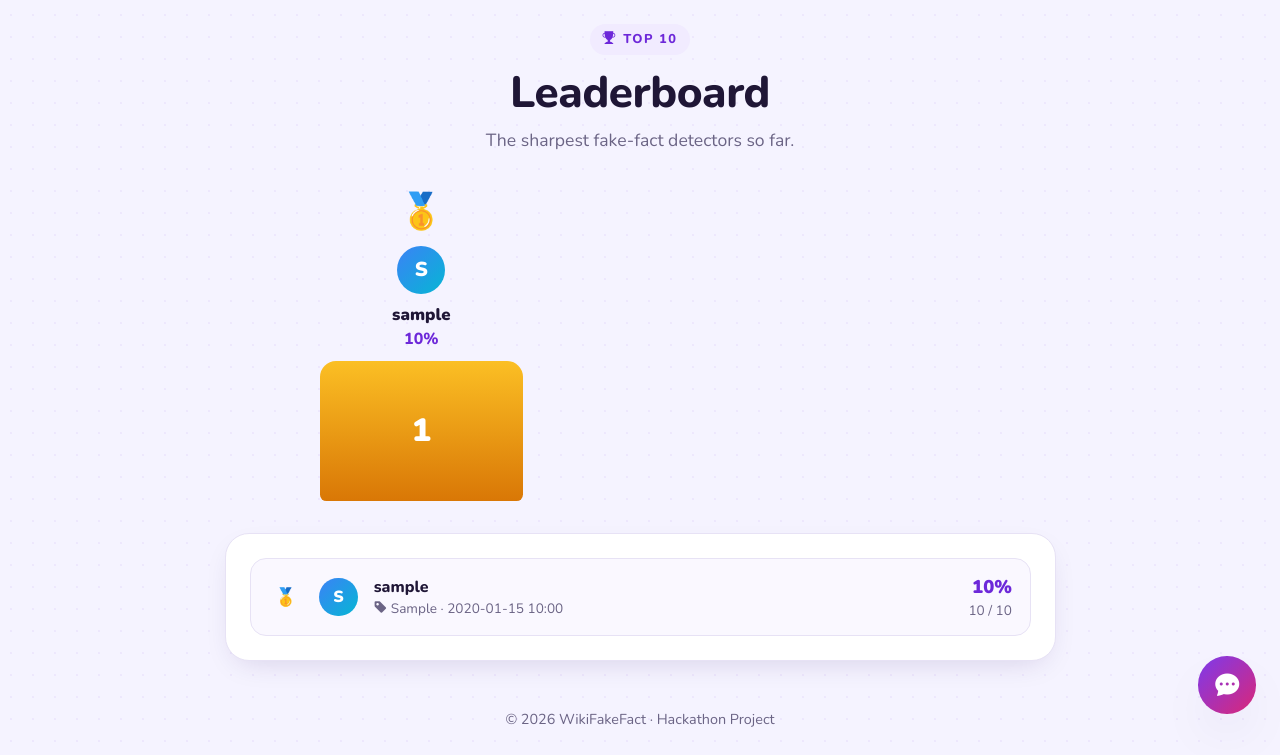
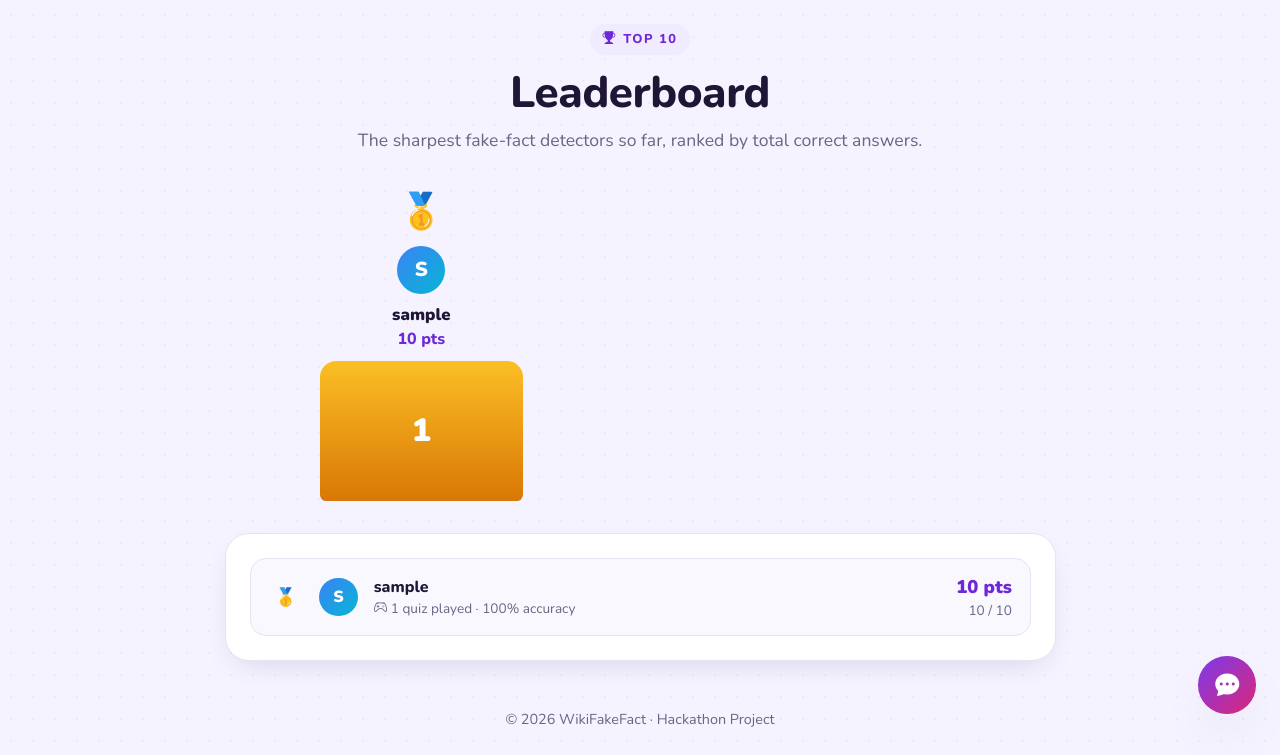
Before and after one commit to MohammedAttar002997/WikiFakeFacts, a Flask app: page /leaderboard in a window 1280 px wide. Shown: the part 62-817 px from the top of the page. Run offline with Flask 3, Linux system fonts and the light colour scheme; tables that the repository leaves empty hold one stand-in row (values such as "Sample post").

Commit message:
Rank the leaderboard by cumulative score, one row per player
The leaderboard listed the top 10 individual quiz results, so the same
player could appear several times with different scores.

Players are now ranked by total correct answers across all their
quizzes (ties broken by accuracy), with quizzes played and overall
accuracy shown on each row.

Co-Authored-By: Claude Opus 5.5 <noreply@anthropic.com>

```diff
--- a/app.py
+++ b/app.py
@@ -397,8 +397,23 @@ def results():
 
 @app.route('/leaderboard')
 def leaderboard():
-    top_scores = Score.query.order_by(Score.percentage.desc()).limit(10).all()
-    return render_template('leaderboard.html', scores=top_scores)
+    # One row per player: total correct answers across all their quizzes, ties broken by accuracy
+    total_points = func.sum(Score.score)
+    total_questions = func.sum(Score.total_questions)
+    rows = (db.session.query(User, total_points, total_questions, func.count(Score.id))
+            .join(Score, Score.user_id == User.id)
+            .group_by(User.id)
+            .order_by(total_points.desc(), (total_points * 1.0 / total_questions).desc())
+            .limit(10)
+            .all())
+    standings = [{
+        'user': user,
+        'points': points,
+        'total_questions': questions,
+        'quizzes': quizzes,
+        'percentage': points / questions * 100 if questions else 0,
+    } for user, points, questions, quizzes in rows]
+    return render_template('leaderboard.html', standings=standings)
 
 
 @app.route('/players')
--- a/templates/leaderboard.html
+++ b/templates/leaderboard.html
@@ -6,17 +6,17 @@
         <div class="page-head">
             <span class="eyebrow"><i class="bi bi-trophy-fill"></i> Top 10</span>
             <h1>Leaderboard</h1>
-            <p>The sharpest fake-fact detectors so far.</p>
+            <p>The sharpest fake-fact detectors so far, ranked by total correct answers.</p>
         </div>
 
-        {% if scores %}
+        {% if standings %}
         <div class="podium">
-            {% for score in scores[:3] %}
-            <a class="podium-spot podium-{{ loop.index }}" href="{{ url_for('analysis', user_id=score.user.id) }}">
+            {% for row in standings[:3] %}
+            <a class="podium-spot podium-{{ loop.index }}" href="{{ url_for('analysis', user_id=row.user.id) }}">
                 <div class="medal">{{ ['🥇', '🥈', '🥉'][loop.index0] }}</div>
-                <div class="avatar avatar-c{{ (score.user.username|length % 5) + 1 }} mx-auto my-2">{{ score.user.username[:1] }}</div>
-                <div class="name">{{ score.user.username }}</div>
-                <div class="pct">{{ score.percentage|round|int }}%</div>
+                <div class="avatar avatar-c{{ (row.user.username|length % 5) + 1 }} mx-auto my-2">{{ row.user.username[:1] }}</div>
+                <div class="name">{{ row.user.username }}</div>
+                <div class="pct">{{ row.points }} pts</div>
                 <div class="block">{{ loop.index }}</div>
             </a>
             {% endfor %}
@@ -24,20 +24,20 @@
 
         <div class="wf-card p-3 p-md-4">
             <div class="d-flex flex-column gap-2">
-                {% for score in scores %}
+                {% for row in standings %}
                 <div class="rank-row">
                     <div class="rank">{{ ['🥇', '🥈', '🥉'][loop.index0] if loop.index <= 3 else loop.index }}</div>
-                    <div class="avatar avatar-sm avatar-c{{ (score.user.username|length % 5) + 1 }}">{{ score.user.username[:1] }}</div>
+                    <div class="avatar avatar-sm avatar-c{{ (row.user.username|length % 5) + 1 }}">{{ row.user.username[:1] }}</div>
                     <div class="who">
-                        <a href="{{ url_for('analysis', user_id=score.user.id) }}">{{ score.user.username }}</a>
+                        <a href="{{ url_for('analysis', user_id=row.user.id) }}">{{ row.user.username }}</a>
                         <div class="meta text-truncate">
-                            <i class="bi bi-tag-fill"></i> {{ score.topic }}
-                            <span class="d-none d-sm-inline">&middot; {{ score.timestamp.strftime('%Y-%m-%d %H:%M') }}</span>
+                            <i class="bi bi-controller"></i> {{ row.quizzes }} quiz{{ 'zes' if row.quizzes != 1 }} played
+                            <span class="d-none d-sm-inline">&middot; {{ row.percentage|round|int }}% accuracy</span>
                         </div>
                     </div>
                     <div class="score">
-                        <div class="pct">{{ score.percentage|round|int }}%</div>
-                        <div class="meta">{{ score.score }} / {{ score.total_questions }}</div>
+                        <div class="pct">{{ row.points }} pts</div>
+                        <div class="meta">{{ row.points }} / {{ row.total_questions }}</div>
                     </div>
                 </div>
                 {% endfor %}
```
